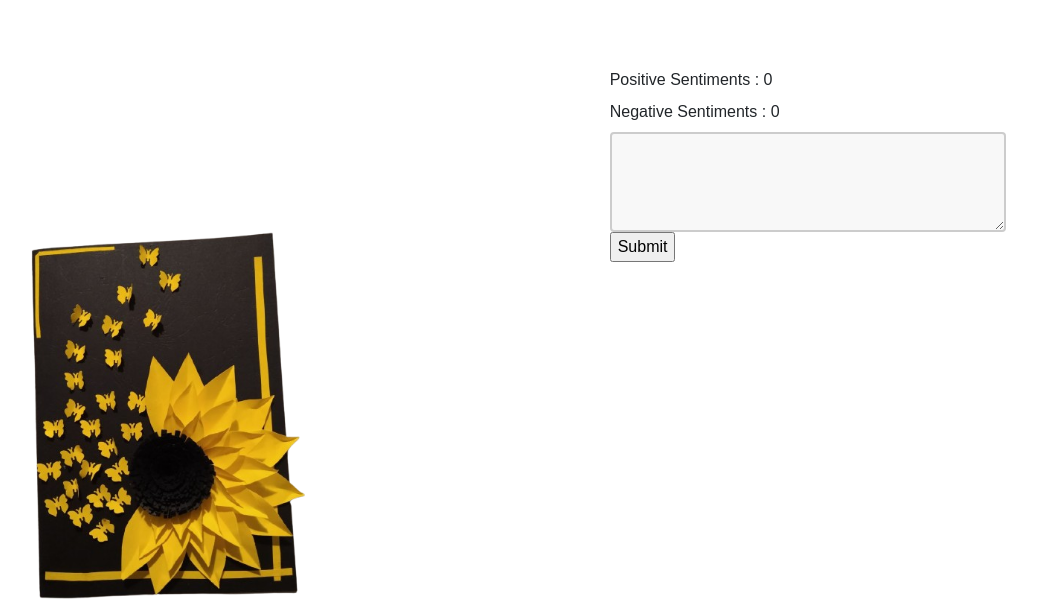
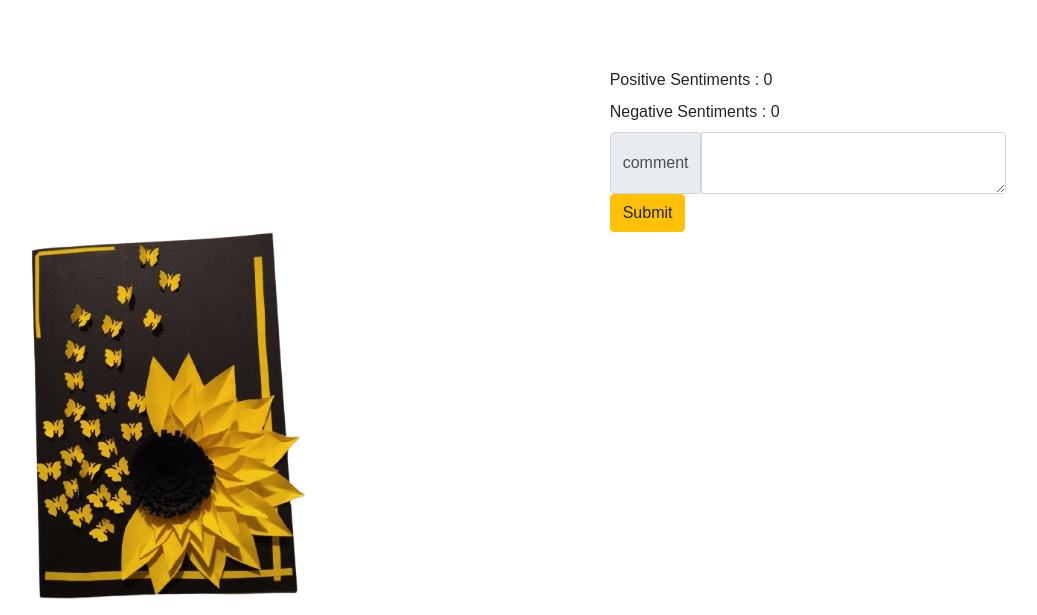
Before and after one commit to Akilalochana/ML-reviews-good-or-bad, a Flask app: page / in a window 1280 px wide. Shown: the top 615 px of the page, without its empty margins (152-1189 px from the left). Run offline with Flask 3, Linux system fonts and the light colour scheme; parts of the project's set-up code (start-up, migrations or seed data) failed here and were passed over.

Commit message:
add bootstrap button,text are

```diff
--- a/templates/index.html
+++ b/templates/index.html
@@ -28,8 +28,14 @@
                     </div>
                     <div>
                         <form method="post">
-                          <textarea name="text"></textarea>
-                          <input type="submit">
+
+
+                          <div class="input-group">
+                            <span class="input-group-text">comment</span>
+                            <textarea name="text" class="form-control" aria-label="With textarea"></textarea>
+                          </div>
+
+                          <button type="submit" class="btn btn-warning">Submit</button>
                         </form>
                     </div>
 
```
